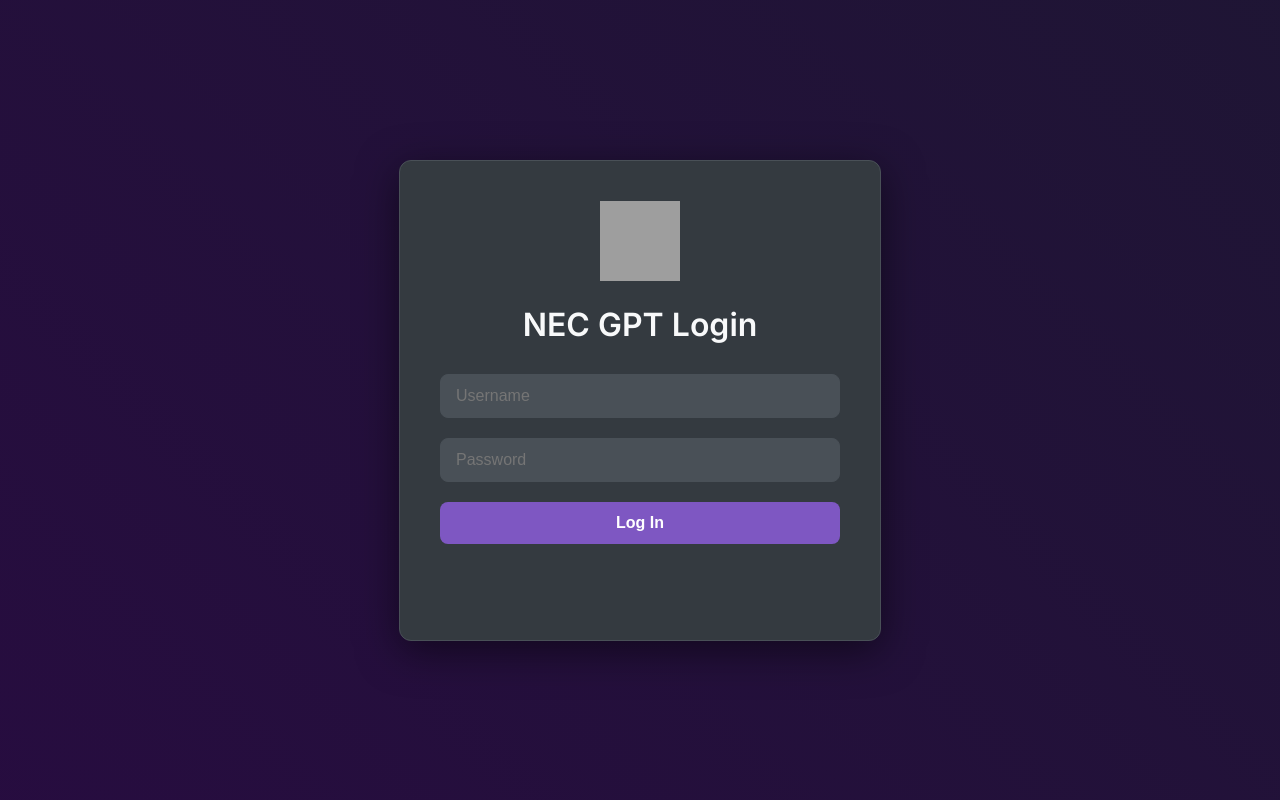
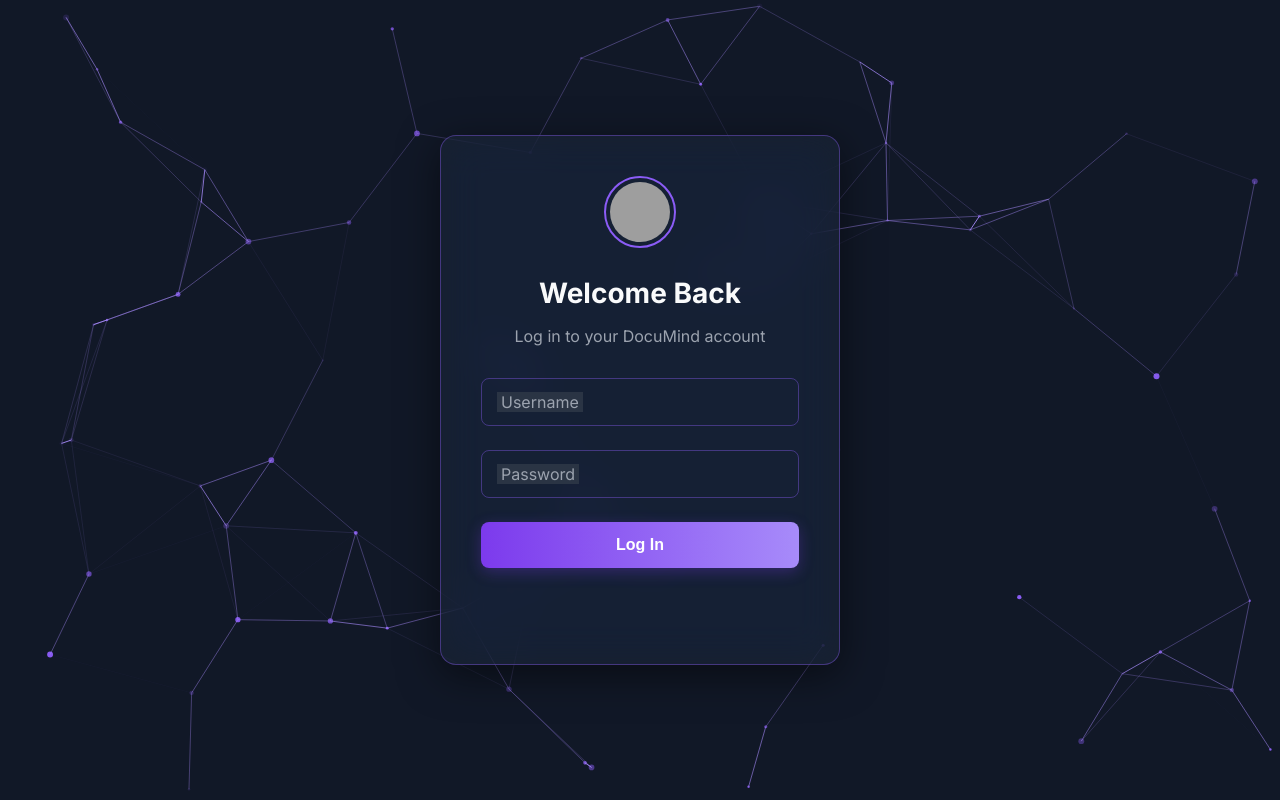
Before and after one commit to helmogey/private-gpt, a FastAPI app: page /login in a window 1280 px wide. Run offline with FastAPI, Linux system fonts and the light colour scheme; parts of the project's set-up code (start-up, migrations or seed data) failed here and were passed over; grey boxes are pictures that could not be loaded.

Commit message:
echnace login page

```diff
--- a/templates/login.html
+++ b/templates/login.html
@@ -3,31 +3,35 @@
 <head>
     <meta charset="UTF-8">
     <meta name="viewport" content="width=device-width, initial-scale=1.0">
-    <title>NEC GPT - Login</title>
+    <title>DocuMind - Login</title>
     <style>
         @import url('https://fonts.googleapis.com/css2?family=Inter:wght@400;500;600;700&display=swap');
 
         :root {
-			/* Lighter dark theme colors */
-			--background-color: #212529; /* Softer charcoal instead of black */
-			--form-bg-color: #343A40;
-			--primary-color: #7E57C2;
-			--primary-color-hover: #673AB7;
-			--text-color: #F8F9FA;
-			--border-color: #495057;
-			--input-bg-color: #495057;
-			--error-color: #EF5350;
+            --background-start: #111827;
+            --background-end: #1F2937;
+            --form-bg-color: rgba(31, 41, 55, 0.5);
+            --primary-color: #8B5CF6;
+            --primary-color-hover: #7C3AED;
+            --text-color: #F9FAFB;
+            --text-color-muted: #9CA3AF;
+            --border-color: rgba(139, 92, 246, 0.4);
+            --error-color: #F87171;
+            --shadow-color: rgba(0, 0, 0, 0.5);
         }
 
-		/* NEW: Keyframe animation for the fade-in effect */
+        * {
+            box-sizing: border-box;
+        }
+
         @keyframes fadeIn {
             from {
                 opacity: 0;
-				transform: translateY(20px);
+                transform: scale(0.95);
             }
             to {
                 opacity: 1;
-				transform: translateY(0);
+                transform: scale(1);
             }
         }
 
@@ -39,105 +43,253 @@
             align-items: center;
             height: 100vh;
             margin: 0;
-			/* NEW: Fancy animated gradient background */
-			background: linear-gradient(45deg, #1A1A2E, #2A0944, #1A1A2E);
-			background-size: 400% 400%;
-			animation: gradientAnimation 15s ease infinite;
+            background-color: var(--background-start);
+            overflow: hidden;
+            position: relative;
         }
 
-		/* NEW: Keyframe animation for the background */
-		@keyframes gradientAnimation {
-			0% { background-position: 0% 50%; }
-			50% { background-position: 100% 50%; }
-			100% { background-position: 0% 50%; }
+        #particle-canvas {
+            position: absolute;
+            top: 0;
+            left: 0;
+            width: 100%;
+            height: 100%;
+            z-index: 1;
         }
 
         .login-container {
-			background-color: var(--form-bg-color);
+            position: relative;
+            z-index: 2;
+            background: var(--form-bg-color);
+            backdrop-filter: blur(20px) saturate(180%);
+            -webkit-backdrop-filter: blur(20px) saturate(180%);
             padding: 40px;
-			border-radius: 12px;
-			box-shadow: 0 10px 40px rgba(0, 0, 0, 0.5);
+            border-radius: 16px;
+            box-shadow: 0 10px 40px var(--shadow-color);
             width: 100%;
             max-width: 400px;
             text-align: center;
             border: 1px solid var(--border-color);
-			/* NEW: Apply the fade-in animation */
-			animation: fadeIn 0.8s ease-out;
+            animation: fadeIn 0.8s ease-out forwards;
+        }
+
+        .logo-container {
+            margin-bottom: 24px;
         }
 
         .logo-container img {
-			width: 80px;
-			height: 80px;
-			margin-bottom: 20px;
+            width: 72px;
+            height: 72px;
+            border-radius: 50%;
+            border: 2px solid var(--primary-color);
+            padding: 4px;
         }
 
         h1 {
             margin-top: 0;
-			margin-bottom: 30px;
-			font-weight: 600;
+            margin-bottom: 8px;
+            font-weight: 700;
+            font-size: 1.75rem;
         }
 
-		.login-form input {
+        .subtitle {
+            color: var(--text-color-muted);
+            margin-bottom: 32px;
+        }
+
+        .input-group {
+            position: relative;
+            margin-bottom: 24px;
+        }
+
+        .input-field {
             width: 100%;
-			padding: 12px 15px;
-			margin-bottom: 20px;
+            padding: 14px 16px;
             border-radius: 8px;
             border: 1px solid var(--border-color);
-			background-color: var(--input-bg-color);
+            background-color: transparent;
             color: var(--text-color);
             font-size: 16px;
-			box-sizing: border-box;
-			transition: all 0.3s;
+            transition: all 0.2s ease-in-out;
         }
 
-		.login-form input:focus {
+        .input-label {
+            position: absolute;
+            left: 16px;
+            top: 14px;
+            color: var(--text-color-muted);
+            pointer-events: none;
+            transition: all 0.2s ease-in-out;
+            background-color: #2a3444; /* Match form background to cover line */
+            padding: 0 4px;
+        }
+
+        .input-field:focus {
             outline: none;
             border-color: var(--primary-color);
-			/* NEW: Add a subtle glow on focus */
-			box-shadow: 0 0 0 3px rgba(126, 87, 194, 0.3);
+            box-shadow: 0 0 0 3px rgba(139, 92, 246, 0.3);
         }
 
-		.login-form button {
+        .input-field:focus + .input-label,
+        .input-field:not(:placeholder-shown) + .input-label {
+            top: -10px;
+            left: 12px;
+            font-size: 12px;
+            color: var(--primary-color);
+        }
+
+        .submit-btn {
             width: 100%;
-			padding: 12px;
+            padding: 14px;
             border: none;
             border-radius: 8px;
-			background-color: var(--primary-color);
+            background: linear-gradient(90deg, #7C3AED, #A78BFA);
             color: white;
             font-size: 16px;
             font-weight: 600;
             cursor: pointer;
-			transition: all 0.3s;
+            transition: all 0.3s ease;
+            box-shadow: 0 4px 15px rgba(124, 58, 237, 0.3);
         }
 
-		.login-form button:hover {
-			background-color: var(--primary-color-hover);
+        .submit-btn:hover {
             transform: translateY(-2px);
-			box-shadow: 0 4px 15px rgba(0, 0, 0, 0.2);
+            box-shadow: 0 6px 20px rgba(124, 58, 237, 0.4);
+        }
+
+        .submit-btn:active {
+             transform: translateY(0);
         }
 
         .error-message {
             color: var(--error-color);
             margin-top: 20px;
-			height: 20px; /* Reserve space to prevent layout shift */
+            height: 20px;
+            font-weight: 500;
             visibility: {% if error %}visible{% else %}hidden{% endif %};
         }
     </style>
 </head>
 <body>
+    <canvas id="particle-canvas"></canvas>
     <div class="login-container">
         <div class="logo-container">
             <img src="https://encrypted-tbn0.gstatic.com/images?q=tbn:ANd9GcR_bS9Z-_0BLzFCzTEys0CJPF48FS5K61yp2Q&s" alt="Logo">
         </div>
-        <h1>NEC GPT Login</h1>
+        <h1>Welcome Back</h1>
+        <p class="subtitle">Log in to your DocuMind account</p>
         <form class="login-form" method="post" action="/login">
-            <input type="text" name="username" placeholder="Username" required>
-            <input type="password" name="password" placeholder="Password" required>
-            <button type="submit">Log In</button>
+            <div class="input-group">
+                <input type="text" id="username" name="username" class="input-field" placeholder=" " required>
+                <label for="username" class="input-label">Username</label>
+            </div>
+            <div class="input-group">
+                <input type="password" id="password" name="password" class="input-field" placeholder=" " required>
+                <label for="password" class="input-label">Password</label>
+            </div>
+            <button type="submit" class="submit-btn">Log In</button>
         </form>
         <p class="error-message">
             {% if error %}{{ error }}{% endif %}
         </p>
     </div>
+
+    <script>
+        // --- Interactive Input Field Logic ---
+        // This handles the placeholder-to-label animation.
+        // It's already done mostly with CSS, this is just for robustness.
+        const inputs = document.querySelectorAll('.input-field');
+        inputs.forEach(input => {
+            input.addEventListener('blur', () => {
+                if (input.value !== "") {
+                    input.classList.add('has-value');
+                } else {
+                    input.classList.remove('has-value');
+                }
+            });
+        });
+
+        // --- Animated Particle Background Logic ---
+        const canvas = document.getElementById('particle-canvas');
+        const ctx = canvas.getContext('2d');
+        canvas.width = window.innerWidth;
+        canvas.height = window.innerHeight;
+
+        let particles = [];
+        const particleCount = 70;
+
+        class Particle {
+            constructor() {
+                this.x = Math.random() * canvas.width;
+                this.y = Math.random() * canvas.height;
+                this.size = Math.random() * 2 + 1;
+                this.speedX = Math.random() * 1 - 0.5;
+                this.speedY = Math.random() * 1 - 0.5;
+                this.color = `rgba(139, 92, 246, ${Math.random()})`;
+            }
+
+            update() {
+                if (this.x > canvas.width || this.x < 0) this.speedX *= -1;
+                if (this.y > canvas.height || this.y < 0) this.speedY *= -1;
+                this.x += this.speedX;
+                this.y += this.speedY;
+            }
+
+            draw() {
+                ctx.fillStyle = this.color;
+                ctx.beginPath();
+                ctx.arc(this.x, this.y, this.size, 0, Math.PI * 2);
+                ctx.fill();
+            }
+        }
+
+        function initParticles() {
+            for (let i = 0; i < particleCount; i++) {
+                particles.push(new Particle());
+            }
+        }
+
+        function animateParticles() {
+            ctx.clearRect(0, 0, canvas.width, canvas.height);
+            for (let i = 0; i < particles.length; i++) {
+                particles[i].update();
+                particles[i].draw();
+            }
+            connectParticles();
+            requestAnimationFrame(animateParticles);
+        }
+
+        function connectParticles() {
+            let opacityValue = 1;
+            for (let a = 0; a < particles.length; a++) {
+                for (let b = a; b < particles.length; b++) {
+                    const dx = particles[a].x - particles[b].x;
+                    const dy = particles[a].y - particles[b].y;
+                    const distance = Math.sqrt(dx * dx + dy * dy);
+
+                    if (distance < 150) {
+                        opacityValue = 1 - (distance / 150);
+                        ctx.strokeStyle = `rgba(167, 139, 250, ${opacityValue})`;
+                        ctx.lineWidth = 1;
+                        ctx.beginPath();
+                        ctx.moveTo(particles[a].x, particles[a].y);
+                        ctx.lineTo(particles[b].x, particles[b].y);
+                        ctx.stroke();
+                    }
+                }
+            }
+        }
+
+        window.addEventListener('resize', () => {
+            canvas.width = window.innerWidth;
+            canvas.height = window.innerHeight;
+            particles = [];
+            initParticles();
+        });
+
+        initParticles();
+        animateParticles();
+
+    </script>
 </body>
 </html>
```
Lines whose indentation alone changed are shown as unchanged.
